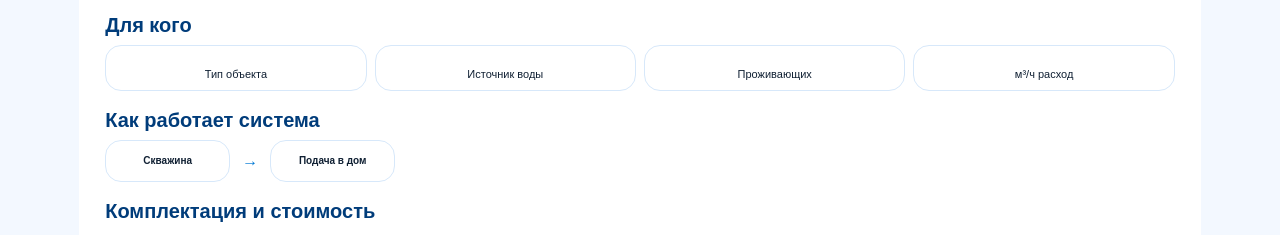
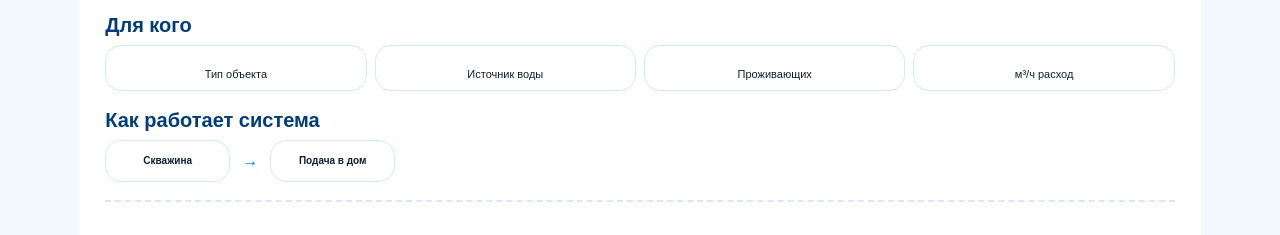
Before and after one commit to Arromanov1985/twg, a Python web app: template templates/public_kp.html in a window 1280 px wide. Shown: the part 448-683 px from the top of the page. Run offline with Jinja, Linux system fonts and the light colour scheme; the template is opened without the code that fills it, so the values that code supplies are empty.

Commit message:
Перенесена комплектация на второй лист КП

```diff
--- a/templates/public_kp.html
+++ b/templates/public_kp.html
@@ -74,6 +74,27 @@ th,td{padding:5px;font-size:10px}
   .print-btn{display:none}
   .hero,.card,.step,table,.price-box{page-break-inside:avoid}
 }
+
+.page-break{
+  break-before: page;
+  page-break-before: always;
+}
+@media screen{
+  .page-break{
+    height:24px;
+    border-top:2px dashed #d7e8fa;
+    margin-top:18px;
+  }
+}
+@media print{
+  .page-break{
+    break-before: page;
+    page-break-before: always;
+    height:0;
+    margin:0;
+    border:0;
+  }
+}
 </style>
 
 </head>
@@ -119,6 +140,7 @@ th,td{padding:5px;font-size:10px}
   <div class="arrow">→</div><div class="step"><b>Подача в дом</b></div>
 </div>
 
+<div class="page-break"></div>
 <div class="section">Комплектация и стоимость</div>
 <table>
 <thead><tr><th>№</th><th>Наименование</th><th>Кол-во</th><th>Цена</th><th>Сумма</th></tr></thead>
```
